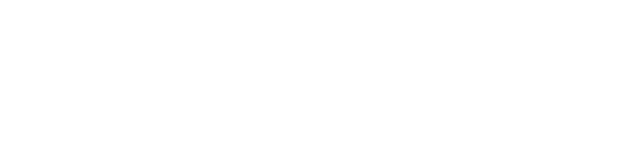
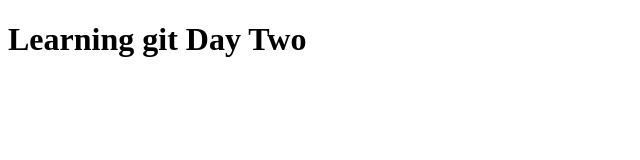
Before and after one commit to ikietzman/git_example_two, a plain HTML site: page index.html in a window 1280 px wide. Shown: the whole page, without its empty margins (0-640 px from the left). Drawn offline with Linux system fonts and the light colour scheme.

Commit message:
Added h1

```diff
--- a/index.html
+++ b/index.html
@@ -5,6 +5,6 @@
     <title></title>
   </head>
   <body>
-
+    <h1>Learning git Day Two</h1>
   </body>
 </html>
```
